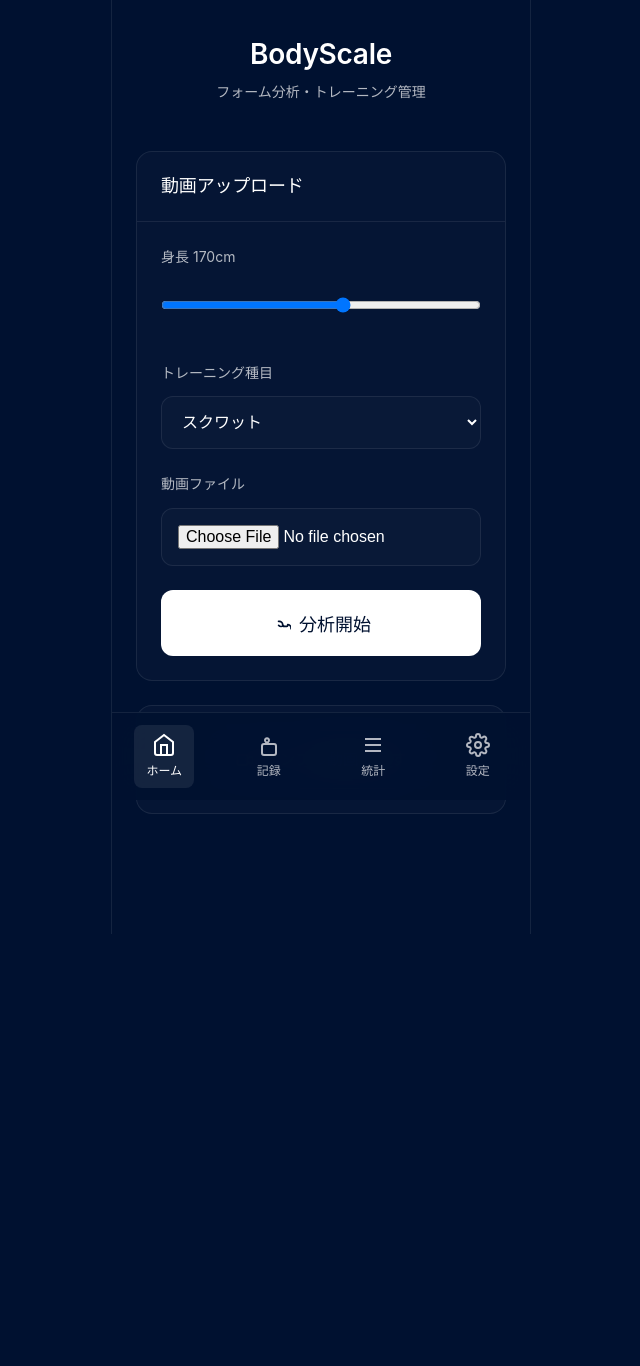
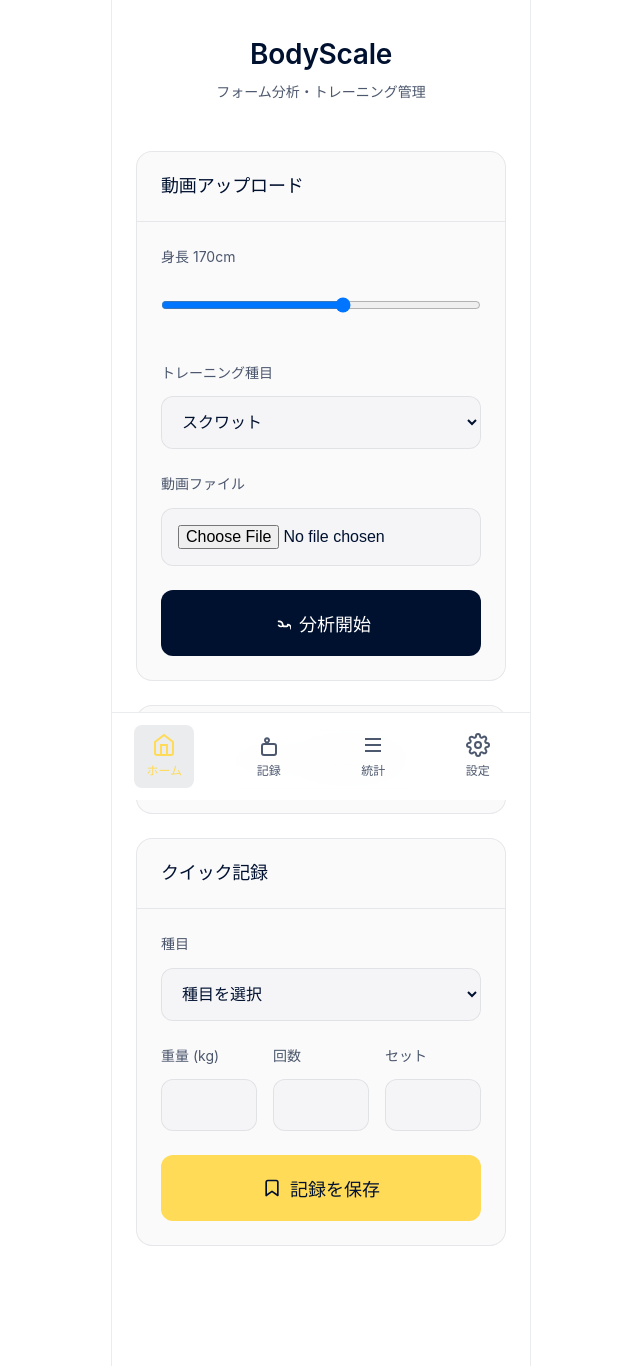
Before and after one commit to rencitizen/MuscleFormAnalyzer, a Flask app: page /workout_log in a window 1280 px wide. Shown: the whole page, without its empty margins (319-959 px from the left). Before the commit the page ends 934 px from the top, so only its background shows below. Run offline with Flask 3, Linux system fonts and the light colour scheme.

Commit message:
Improve the app's appearance and lets users quickly log their exercises
Updates the CSS for a new theme and adds a quick workout logging form.

Replit-Commit-Author: Agent
Replit-Commit-Session-Id: 0ffd0bcb-a841-485e-bcf7-0caaa0654b34
Replit-Commit-Screenshot-Url: https://storage.googleapis.com/screenshot-production-us-central1/b8fb0512-e4ec-45e5-82f2-6111beac991f/8b4d4983-2643-4e42-9739-b9fcee13bee5.jpg

```diff
--- a/static/css/style.css
+++ b/static/css/style.css
@@ -1,14 +1,14 @@
 /* BodyScale Pose Analyzer - Minimalist Design System */
 :root {
-  --primary-color: #001130;        /* 深いネイビーブルー */
-  --accent-color: #FFFFFF;         /* 白 */
+  --primary-color: #FFFFFF;        /* 白 */
+  --accent-color: #001130;         /* 深いネイビーブルー */
   --sub-accent: #FFDB58;           /* からし色 */
-  --text-primary: #FFFFFF;
-  --text-secondary: rgba(255, 255, 255, 0.7);
-  --border-color: rgba(255, 255, 255, 0.08);
-  --surface-bg: rgba(255, 255, 255, 0.02);
-  --hover-bg: rgba(255, 255, 255, 0.05);
-  --active-bg: rgba(255, 255, 255, 0.08);
+  --text-primary: #001130;
+  --text-secondary: rgba(0, 17, 48, 0.7);
+  --border-color: rgba(0, 17, 48, 0.08);
+  --surface-bg: rgba(0, 17, 48, 0.02);
+  --hover-bg: rgba(0, 17, 48, 0.05);
+  --active-bg: rgba(0, 17, 48, 0.08);
   --shadow: 0 1px 3px rgba(0, 0, 0, 0.12);
   --shadow-lg: 0 4px 12px rgba(0, 0, 0, 0.15);
 }
@@ -157,7 +157,7 @@ body {
 }
 
 .btn-primary:hover {
-  background-color: rgba(255, 255, 255, 0.9);
+  background-color: rgba(0, 17, 48, 0.9);
   transform: translateY(-1px);
 }
 
@@ -174,7 +174,7 @@ body {
 
 .btn-accent {
   background-color: var(--sub-accent);
-  color: var(--primary-color);
+  color: var(--accent-color);
 }
 
 .btn-accent:hover {
@@ -519,7 +519,7 @@ body {
   bottom: 0;
   left: 0;
   right: 0;
-  background-color: rgba(0, 17, 48, 0.95);
+  background-color: rgba(255, 255, 255, 0.95);
   backdrop-filter: blur(20px);
   border-top: 1px solid var(--border-color);
   z-index: 100;
@@ -547,7 +547,7 @@ body {
 
 .nav-item:hover,
 .nav-item.active {
-  color: var(--accent-color);
+  color: var(--sub-accent);
   background-color: var(--active-bg);
 }
 
--- a/templates/index.html
+++ b/templates/index.html
@@ -65,6 +65,48 @@
                 </div>
             </div>
 
+            <div class="card">
+                <div class="card-header">
+                    <h2 class="card-title">クイック記録</h2>
+                </div>
+                <div class="card-body">
+                    <form id="quickWorkoutForm" class="upload-form">
+                        <div class="form-group">
+                            <label for="quickExercise" class="form-label">種目</label>
+                            <select class="form-control" id="quickExercise" required>
+                                <option value="">種目を選択</option>
+                                <option value="squat">スクワット</option>
+                                <option value="bench_press">ベンチプレス</option>
+                                <option value="deadlift">デッドリフト</option>
+                                <option value="overhead_press">オーバーヘッドプレス</option>
+                            </select>
+                        </div>
+
+                        <div style="display: flex; gap: 1rem;">
+                            <div class="form-group" style="flex: 1;">
+                                <label for="quickWeight" class="form-label">重量 (kg)</label>
+                                <input type="number" step="0.5" class="form-control" id="quickWeight" required>
+                            </div>
+                            <div class="form-group" style="flex: 1;">
+                                <label for="quickReps" class="form-label">回数</label>
+                                <input type="number" class="form-control" id="quickReps" required>
+                            </div>
+                            <div class="form-group" style="flex: 1;">
+                                <label for="quickSets" class="form-label">セット</label>
+                                <input type="number" class="form-control" id="quickSets" required>
+                            </div>
+                        </div>
+
+                        <button class="btn btn-accent btn-lg" type="submit">
+                            <svg class="icon" viewBox="0 0 24 24">
+                                <path d="M19 21l-7-5-7 5V5a2 2 0 012-2h10a2 2 0 012 2v16z"/>
+                            </svg>
+                            記録を保存
+                        </button>
+                    </form>
+                </div>
+            </div>
+
         <!-- Bottom Navigation -->
         <nav class="bottom-nav">
             <div class="nav-container">
@@ -109,6 +151,43 @@
                     heightValue.textContent = this.value;
                 });
             }
+
+            // Quick workout form submission
+            const quickForm = document.getElementById('quickWorkoutForm');
+            if (quickForm) {
+                quickForm.addEventListener('submit', function(e) {
+                    e.preventDefault();
+
+                    const formData = {
+                        date: new Date().toISOString().split('T')[0],
+                        exercise: document.getElementById('quickExercise').value,
+                        weight: parseFloat(document.getElementById('quickWeight').value),
+                        reps: parseInt(document.getElementById('quickReps').value),
+                        sets: parseInt(document.getElementById('quickSets').value)
+                    };
+
+                    fetch('/add_workout', {
+                        method: 'POST',
+                        headers: {
+                            'Content-Type': 'application/json',
+                        },
+                        body: JSON.stringify(formData)
+                    })
+                    .then(response => response.json())
+                    .then(data => {
+                        if (data.success) {
+                            alert('記録を保存しました！');
+                            quickForm.reset();
+                        } else {
+                            alert('保存に失敗しました: ' + data.error);
+                        }
+                    })
+                    .catch(error => {
+                        console.error('Error:', error);
+                        alert('保存中にエラーが発生しました');
+                    });
+                });
+            }
         });
     </script>
 </body>
```
